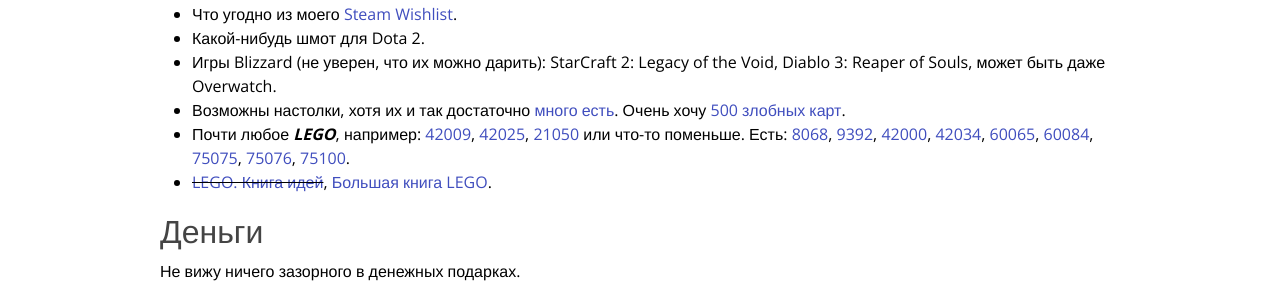
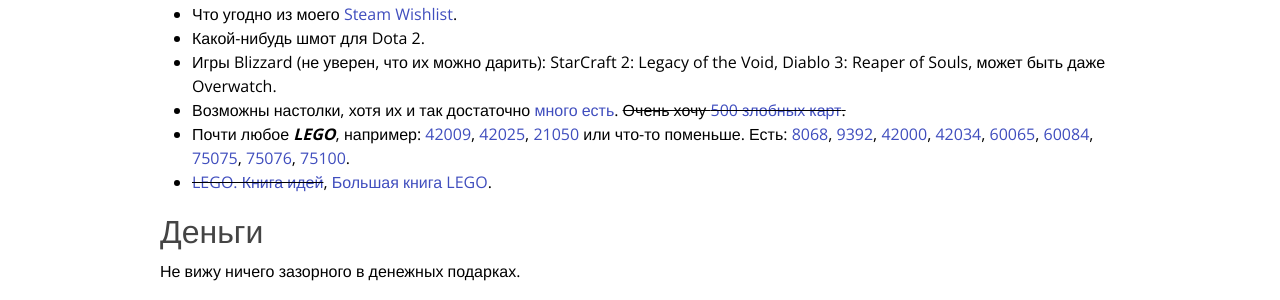
Before and after one commit to anton-rudeshko/anton-rudeshko.github.io, a Jekyll site: the page built from wishlist/index.md, in a window 1280 px wide. Shown: the part 1137-1437 px from the top of the page. Built offline with Jekyll 4.4.1, drawn with Linux system fonts in a browser that asks for light colours; Markdown is read by kramdown in place of the engine named in the settings; comment, search, counter and statistics services are not loaded.

```diff
--- a/wishlist/index.md
+++ b/wishlist/index.md
@@ -55,7 +55,7 @@ Russian version only.
   * Что угодно из моего [Steam Wishlist][steam].
   * Какой-нибудь шмот для Dota 2.
   * Игры Blizzard (не уверен, что их можно дарить): StarCraft 2: Legacy of the Void, Diablo 3: Reaper of Souls, может быть даже Overwatch.
-  * Возможны настолки, хотя их и так достаточно [много есть][board]. Очень хочу [500 злобных карт][500].
+  * Возможны настолки, хотя их и так достаточно [много есть][board]. ~~Очень хочу [500 злобных карт][500].~~
   * Почти любое ***LEGO***, например: [42009][42009], [42025][42025], [21050][21050] или что-то поменьше. Есть: [8068][8068], [9392][9392], [42000][42000], [42034][42034], [60065][60065], [60084][60084], [75075][75075], [75076][75076], [75100][75100].
   * ~~[LEGO. Книга идей][lego-ideas]~~, [Большая книга LEGO][lego-big].
 
```
